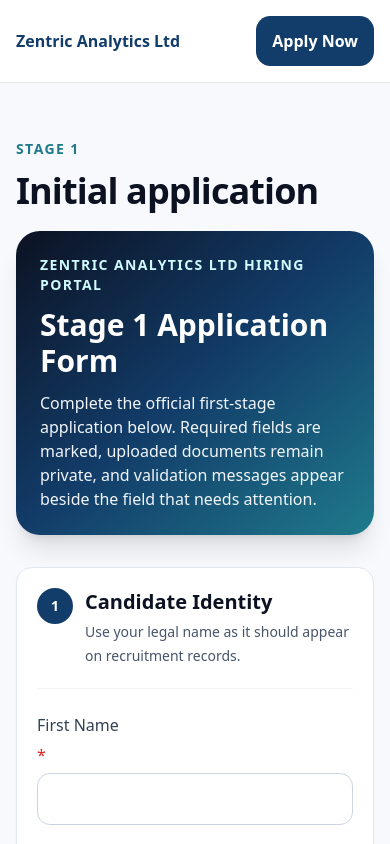
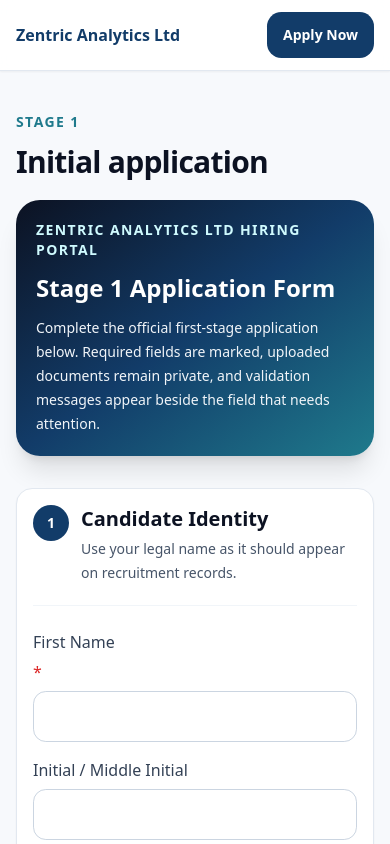
Before and after one commit to Zentric-Analytics/Zentricanalytics.com, a Next.js app: page /apply in a window 390 px wide. Shown: the top 844 px of the page. Built offline with nearby package versions, Linux system fonts and the light colour scheme.

Commit message:
Fix responsive layout and fixed site header

```diff
--- a/src/app/apply/Stage1ApplicationForm.tsx
+++ b/src/app/apply/Stage1ApplicationForm.tsx
@@ -34,7 +34,7 @@ function inputClass(state: Stage1FormState, field: Stage1Field) {
 
 function FieldError({ state, field }: { state: Stage1FormState; field: Stage1Field }) {
   const error = errorFor(state, field);
-  return error ? <p className="text-sm font-medium text-red-700">{error}</p> : null;
+  return error ? <p className="min-w-0 break-words text-sm font-medium text-red-700">{error}</p> : null;
 }
 
 function Required() {
@@ -50,17 +50,17 @@ type FormSectionProps = {
 
 function FormSection({ number, title, helper, children }: FormSectionProps) {
   return (
-    <section className="rounded-2xl border border-slate-200 bg-white p-5 shadow-sm md:p-7">
-      <div className="mb-6 flex gap-3 border-b border-slate-100 pb-5">
+    <section className="w-full min-w-0 overflow-hidden rounded-2xl border border-slate-200 bg-white p-4 shadow-sm sm:p-5 md:p-7">
+      <div className="mb-6 flex min-w-0 gap-3 border-b border-slate-100 pb-5">
         <span className="flex h-9 w-9 shrink-0 items-center justify-center rounded-full bg-brand text-sm font-bold text-white">
           {number}
         </span>
-        <div>
-          <h2 className="text-xl font-bold text-ink">{title}</h2>
-          <p className="mt-1 text-sm leading-6 text-slate-600">{helper}</p>
+        <div className="min-w-0">
+          <h2 className="min-w-0 break-words text-xl font-bold text-ink">{title}</h2>
+          <p className="mt-1 min-w-0 break-words text-sm leading-6 text-slate-600">{helper}</p>
         </div>
       </div>
-      <div className="grid grid-cols-1 gap-4 md:grid-cols-12 md:gap-5">{children}</div>
+      <div className="grid min-w-0 grid-cols-1 gap-4 md:grid-cols-12 md:gap-5">{children}</div>
     </section>
   );
 }
@@ -76,10 +76,10 @@ export function Stage1ApplicationForm() {
   const otherRoleIsSelected = selectedRole === 'Other';
 
   return (
-    <form action={formAction} className="space-y-6">
+    <form action={formAction} className="w-full min-w-0 space-y-6">
       {state.message ? (
         <div
-          className="rounded-2xl border border-red-200 bg-red-50 p-4 text-sm font-semibold text-red-800"
+          className="min-w-0 break-words rounded-2xl border border-red-200 bg-red-50 p-4 text-sm font-semibold text-red-800"
           role="alert"
         >
           {state.message}
@@ -120,7 +120,7 @@ export function Stage1ApplicationForm() {
       >
         <div className="field md:col-span-8">
           <span>Phone <Required /></span>
-          <div className="grid gap-3 sm:grid-cols-[minmax(11rem,14rem)_1fr]">
+          <div className="grid min-w-0 gap-3 sm:grid-cols-[minmax(0,14rem)_minmax(0,1fr)]">
             <select className={inputClass(state, 'phoneCountryIso')} name="phoneCountryIso" aria-label="Phone country" required defaultValue={values.phoneCountryIso || 'NG'}>
               {countryPhoneOptions.map((country) => (
                 <option key={country.iso} value={country.iso}>{country.name} {country.dialCode}</option>
@@ -199,13 +199,13 @@ export function Stage1ApplicationForm() {
         title="Document Upload"
         helper="Upload your CV/resume or a supporting document for the Stage 1 review."
       >
-        <div className="md:col-span-12 rounded-2xl border-2 border-dashed border-slate-300 bg-slate-50 p-5 md:p-6">
-          <label className="field cursor-pointer gap-3">
+        <div className="min-w-0 rounded-2xl border-2 border-dashed border-slate-300 bg-slate-50 p-4 sm:p-5 md:col-span-12 md:p-6">
+          <label className="field min-w-0 cursor-pointer gap-3">
             <span className="text-base font-bold text-ink">CV/resume or supporting document <Required /></span>
             <input className="sr-only" name="cv" type="file" accept={uploadAccept} required onChange={(event) => setSelectedFile(event.currentTarget.files?.[0]?.name ?? '')} />
             <span className="btn btn-secondary w-fit">Choose file</span>
-            <span className="text-sm leading-6 text-slate-600">Accepted formats: PDF, DOC, DOCX, JPG, JPEG, PNG, or WEBP. Maximum file size: 20MB (20,971,520 bytes). On mobile, you can upload a document or select an image from your gallery.</span>
-            {selectedFile ? <span className="w-fit rounded-lg bg-white px-3 py-2 text-sm font-semibold text-brand shadow-sm">Selected: {selectedFile}</span> : null}
+            <span className="min-w-0 break-words text-sm leading-6 text-slate-600">Accepted formats: PDF, DOC, DOCX, JPG, JPEG, PNG, or WEBP. Maximum file size: 20MB (20,971,520 bytes). On mobile, you can upload a document or select an image from your gallery.</span>
+            {selectedFile ? <span className="max-w-full break-words rounded-lg bg-white px-3 py-2 text-sm font-semibold text-brand shadow-sm">Selected: {selectedFile}</span> : null}
             <FieldError state={state} field="cv" />
           </label>
         </div>
@@ -216,22 +216,22 @@ export function Stage1ApplicationForm() {
         title="Declaration and E-Signature"
         helper="Confirm consent and sign the Stage 1 application electronically."
       >
-        <label className="md:col-span-12 flex gap-3 rounded-xl border border-slate-200 bg-slate-50 p-4 leading-6">
+        <label className="flex min-w-0 gap-3 rounded-xl border border-slate-200 bg-slate-50 p-4 leading-6 md:col-span-12">
           <input name="privacyConsent" type="checkbox" defaultChecked={values.privacyConsent === 'on'} required />
-          <span>I consent to Zentric Analytics processing my application data for hiring review. <Required /><FieldError state={state} field="privacyConsent" /></span>
+          <span className="min-w-0 break-words">I consent to Zentric Analytics processing my application data for hiring review. <Required /><FieldError state={state} field="privacyConsent" /></span>
         </label>
         <label className="field md:col-span-7">
           Typed legal name <Required />
           <input className={inputClass(state, 'signatureName')} name="signatureName" defaultValue={values.signatureName} required placeholder="Type your full legal name" />
           <FieldError state={state} field="signatureName" />
         </label>
-        <label className="md:col-span-12 flex gap-3 rounded-xl border border-slate-200 bg-slate-50 p-4 leading-6">
+        <label className="flex min-w-0 gap-3 rounded-xl border border-slate-200 bg-slate-50 p-4 leading-6 md:col-span-12">
           <input name="signatureConsent" type="checkbox" defaultChecked={values.signatureConsent === 'on'} required />
-          <span>I confirm this typed name is my electronic signature and that the submitted information is accurate. <Required /><FieldError state={state} field="signatureConsent" /></span>
+          <span className="min-w-0 break-words">I confirm this typed name is my electronic signature and that the submitted information is accurate. <Required /><FieldError state={state} field="signatureConsent" /></span>
         </label>
-        <div className="md:col-span-12 rounded-2xl bg-ink p-5 text-white md:flex md:items-center md:justify-between md:gap-6">
-          <p className="text-sm leading-6 text-slate-200">Your upload remains private and is used only for recruitment review.</p>
-          <button className="btn mt-4 w-full bg-white text-ink md:mt-0 md:w-auto" type="submit" disabled={pending}>{pending ? 'Submitting...' : 'Submit Stage 1 Application'}</button>
+        <div className="min-w-0 rounded-2xl bg-ink p-4 text-white sm:p-5 md:col-span-12 md:flex md:items-center md:justify-between md:gap-6">
+          <p className="min-w-0 break-words text-sm leading-6 text-slate-200">Your upload remains private and is used only for recruitment review.</p>
+          <button className="btn mt-4 w-full min-w-0 bg-white text-ink md:mt-0 md:w-auto" type="submit" disabled={pending}>{pending ? 'Submitting...' : 'Submit Stage 1 Application'}</button>
         </div>
       </FormSection>
     </form>
--- a/src/app/apply/page.tsx
+++ b/src/app/apply/page.tsx
@@ -4,8 +4,22 @@ import { Stage1ApplicationForm } from './Stage1ApplicationForm';
 
 export default async function Apply({ searchParams }: { searchParams: Promise<{ submitted?: string }> }) {
   const params = await searchParams;
-  return <PageShell><Section eyebrow="Stage 1" title="Initial application">
-    <div className="mb-8 rounded-3xl bg-gradient-to-br from-ink via-brand to-accent p-6 text-white shadow-xl md:p-8"><p className="text-sm font-bold uppercase tracking-widest text-cyan-100">Zentric Analytics Ltd Hiring Portal</p><h1 className="mt-3 text-3xl font-bold md:text-4xl">Stage 1 Application Form</h1><p className="mt-3 max-w-3xl text-slate-100">Complete the official first-stage application below. Required fields are marked, uploaded documents remain private, and validation messages appear beside the field that needs attention.</p></div>
-    {params.submitted ? <div className="card mb-6 p-6"><h2 className="text-2xl font-bold">Application received</h2><p className="mt-3">Your Application ID is <strong>{params.submitted}</strong>. Keep it safe; you will need it with your email to track your application.</p></div> : <Stage1ApplicationForm />}
-  </Section></PageShell>;
+
+  return (
+    <PageShell>
+      <Section eyebrow="Stage 1" title="Initial application">
+        <div className="mb-8 w-full min-w-0 overflow-hidden rounded-3xl bg-gradient-to-br from-ink via-brand to-accent p-5 text-white shadow-xl sm:p-6 md:p-8">
+          <p className="min-w-0 break-words text-sm font-bold uppercase tracking-widest text-cyan-100">Zentric Analytics Ltd Hiring Portal</p>
+          <h1 className="mt-3 min-w-0 break-words text-2xl font-bold sm:text-3xl md:text-4xl">Stage 1 Application Form</h1>
+          <p className="mt-3 max-w-3xl break-words text-sm leading-6 text-slate-100 sm:text-base">Complete the official first-stage application below. Required fields are marked, uploaded documents remain private, and validation messages appear beside the field that needs attention.</p>
+        </div>
+        {params.submitted ? (
+          <div className="card mb-6 p-5 sm:p-6">
+            <h2 className="break-words text-2xl font-bold">Application received</h2>
+            <p className="mt-3 break-words">Your Application ID is <strong className="break-all">{params.submitted}</strong>. Keep it safe; you will need it with your email to track your application.</p>
+          </div>
+        ) : <Stage1ApplicationForm />}
+      </Section>
+    </PageShell>
+  );
 }
--- a/src/app/globals.css
+++ b/src/app/globals.css
@@ -1,2 +1,22 @@
-@tailwind base;@tailwind components;@tailwind utilities;
-:root{color-scheme:light}body{margin:0;background:#f7f9fc;color:#0c1222}.field{display:flex;flex-direction:column;gap:.4rem}.input{border:1px solid #cbd5e1;border-radius:.8rem;padding:.8rem;background:white}.btn{display:inline-flex;align-items:center;justify-content:center;border-radius:.9rem;padding:.8rem 1rem;font-weight:700}.btn-primary{background:#123c69;color:white}.btn-secondary{border:1px solid #cbd5e1;background:white}.card{background:white;border:1px solid #e2e8f0;border-radius:1.25rem;box-shadow:0 12px 30px rgba(15,23,42,.06)}
+@tailwind base;
+@tailwind components;
+@tailwind utilities;
+
+:root{color-scheme:light}
+
+*,*::before,*::after{box-sizing:border-box}
+
+html,body{width:100%;min-width:0;overflow-x:hidden}
+
+body{margin:0;background:#f7f9fc;color:#0c1222}
+
+.field{display:flex;min-width:0;flex-direction:column;gap:.4rem}
+.field>*{min-width:0}
+
+.input{width:100%;max-width:100%;min-width:0;border:1px solid #cbd5e1;border-radius:.8rem;padding:.8rem;background:white}
+
+.btn{display:inline-flex;max-width:100%;min-width:0;align-items:center;justify-content:center;border-radius:.9rem;padding:.8rem 1rem;font-weight:700;text-align:center;overflow-wrap:anywhere}
+.btn-primary{background:#123c69;color:white}
+.btn-secondary{border:1px solid #cbd5e1;background:white}
+
+.card{max-width:100%;min-width:0;overflow-wrap:break-word;background:white;border:1px solid #e2e8f0;border-radius:1.25rem;box-shadow:0 12px 30px rgba(15,23,42,.06)}
--- a/src/components/PageShell.tsx
+++ b/src/components/PageShell.tsx
@@ -1,2 +1,17 @@
 import { SiteHeader } from './SiteHeader';
-export function PageShell({children}:{children:React.ReactNode}){return <><SiteHeader/><main>{children}</main><footer className="border-t bg-ink text-white"><div className="mx-auto grid max-w-6xl gap-4 px-4 py-10 md:grid-cols-3"><p className="font-bold">Zentric Analytics Ltd</p><p className="text-sm text-slate-300">Software, web, AI, data analytics, computer science R&D, and emerging technology solutions.</p><p className="text-sm text-slate-300">Hiring enrollment documents are released only after secure verification and signed submission.</p></div></footer></>}
+
+export function PageShell({ children }: { children: React.ReactNode }) {
+  return (
+    <div className="min-h-screen overflow-x-hidden">
+      <SiteHeader />
+      <main className="pt-[4.5rem]">{children}</main>
+      <footer className="border-t bg-ink text-white">
+        <div className="mx-auto grid w-full max-w-6xl min-w-0 gap-4 px-4 py-10 sm:px-6 md:grid-cols-3 lg:px-8">
+          <p className="min-w-0 break-words font-bold">Zentric Analytics Ltd</p>
+          <p className="min-w-0 break-words text-sm text-slate-300">Software, web, AI, data analytics, computer science R&D, and emerging technology solutions.</p>
+          <p className="min-w-0 break-words text-sm text-slate-300">Hiring enrollment documents are released only after secure verification and signed submission.</p>
+        </div>
+      </footer>
+    </div>
+  );
+}
--- a/src/components/Section.tsx
+++ b/src/components/Section.tsx
@@ -1 +1,9 @@
-export function Section({eyebrow,title,children}:{eyebrow?:string;title:string;children:React.ReactNode}){return <section className="mx-auto max-w-6xl px-4 py-14">{eyebrow&&<p className="mb-3 text-sm font-bold uppercase tracking-widest text-accent">{eyebrow}</p>}<h1 className="mb-5 max-w-3xl text-4xl font-bold tracking-tight text-ink md:text-5xl">{title}</h1><div className="text-slate-700">{children}</div></section>}
+export function Section({ eyebrow, title, children }: { eyebrow?: string; title: string; children: React.ReactNode }) {
+  return (
+    <section className="mx-auto w-full max-w-6xl min-w-0 px-4 py-10 sm:px-6 sm:py-12 lg:px-8 lg:py-14">
+      {eyebrow && <p className="mb-3 min-w-0 break-words text-sm font-bold uppercase tracking-widest text-accent">{eyebrow}</p>}
+      <h1 className="mb-5 max-w-3xl break-words text-3xl font-bold tracking-tight text-ink sm:text-4xl md:text-5xl">{title}</h1>
+      <div className="min-w-0 break-words text-slate-700">{children}</div>
+    </section>
+  );
+}
--- a/src/components/SiteHeader.tsx
+++ b/src/components/SiteHeader.tsx
@@ -1,2 +1,25 @@
 import Link from 'next/link';
-export function SiteHeader(){const links=[['/','Home'],['/about','About'],['/services','Services'],['/careers','Careers'],['/track','Track Application']];return <header className="sticky top-0 z-20 border-b bg-white/90 backdrop-blur"><nav className="mx-auto flex max-w-6xl items-center justify-between px-4 py-4"><Link href="/" className="font-bold text-brand">Zentric Analytics Ltd</Link><div className="hidden gap-5 md:flex">{links.map(([href,label])=><Link className="text-sm font-medium text-slate-700 hover:text-brand" key={href} href={href}>{label}</Link>)}</div><Link className="btn btn-primary" href="/apply">Apply Now</Link></nav></header>}
+
+export function SiteHeader() {
+  const links = [['/', 'Home'], ['/about', 'About'], ['/services', 'Services'], ['/careers', 'Careers'], ['/track', 'Track Application']];
+
+  return (
+    <header className="fixed inset-x-0 top-0 z-50 border-b border-slate-200 bg-white/90 shadow-sm backdrop-blur">
+      <nav className="mx-auto flex w-full max-w-6xl items-center justify-between gap-3 px-4 py-3 sm:px-6 lg:px-8">
+        <Link href="/" className="min-w-0 flex-1 truncate font-bold text-brand md:flex-none">
+          Zentric Analytics Ltd
+        </Link>
+        <div className="hidden min-w-0 items-center gap-5 md:flex">
+          {links.map(([href, label]) => (
+            <Link className="whitespace-nowrap text-sm font-medium text-slate-700 hover:text-brand" key={href} href={href}>
+              {label}
+            </Link>
+          ))}
+        </div>
+        <Link className="btn btn-primary shrink-0 px-3 py-2 text-sm sm:px-4 sm:py-3" href="/apply">
+          Apply Now
+        </Link>
+      </nav>
+    </header>
+  );
+}
```
